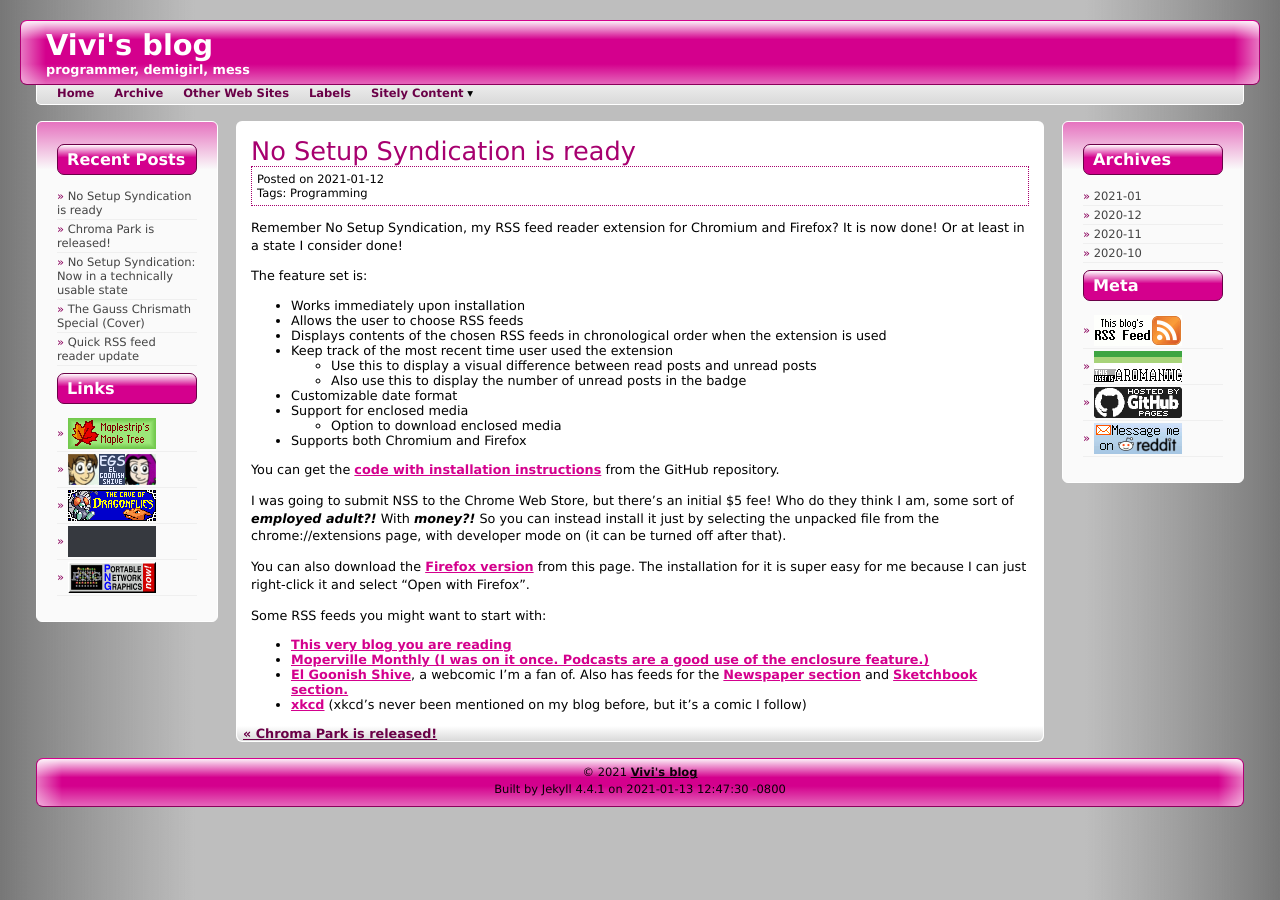
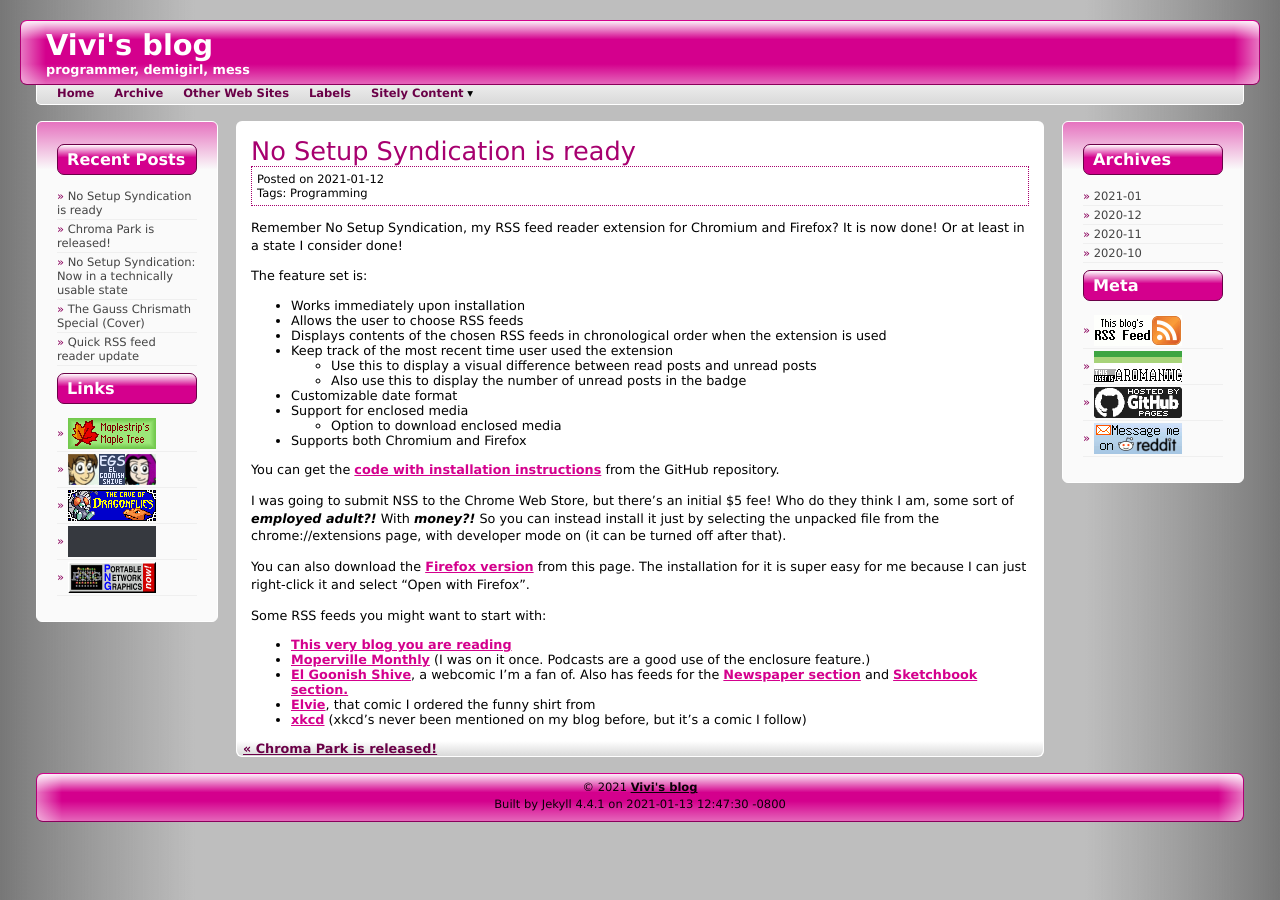
Before and after one commit to mincerafter42/mincerafter42.github.io, a Jekyll site: the page built from _posts/2021-01-12-no-setup-syndication-is-ready.md, in a window 1280 px wide. Built offline with Jekyll 4.4.1, drawn with Linux system fonts in a browser that asks for light colours.

Commit message:
Minor changes to 2021-01-12 post

```diff
--- a/_posts/2021-01-12-no-setup-syndication-is-ready.md
+++ b/_posts/2021-01-12-no-setup-syndication-is-ready.md
@@ -21,10 +21,11 @@
 
 I was going to submit NSS to the Chrome Web Store, but there's an initial $5 fee! Who do they think I am, some sort of ***employed adult?!*** With ***money?!*** So you can instead install it just by selecting the unpacked file from the chrome://extensions page, with developer mode on (it can be turned off after that).
 
-You can also download the [Firefox version](/assets/no_setup_syndication-1.1-fx.xpi) from this page. The installation for it is super easy for me because I can just right-click it and select "Open with Firefox".
+You can also download the [Firefox version](/assets/no_setup_syndication.xpi) from this page. The installation for it is super easy for me because I can just right-click it and select "Open with Firefox".
 
 Some RSS feeds you might want to start with:
 - [This very blog you are reading](/feed.rss)
-- [Moperville Monthly (I was on it once. Podcasts are a good use of the enclosure feature.)](https://anchor.fm/s/1053cd4c/podcast/rss)
+- [Moperville Monthly](https://anchor.fm/s/1053cd4c/podcast/rss) (I was on it once. Podcasts are a good use of the enclosure feature.)
 - [El Goonish Shive](https://www.egscomics.com/comic/rss), a webcomic I'm a fan of. Also has feeds for the [Newspaper section](https://www.egscomics.com/egsnp/rss) and [Sketchbook section.](https://www.egscomics.com/comic/rss)
+- [Elvie](http://peppertop.com/elvie/feed/), that comic I ordered the funny shirt from
 - [xkcd](https://xkcd.com/rss.xml) (xkcd's never been mentioned on my blog before, but it's a comic I follow)
```
Also changed, not shown: 2 other files.
